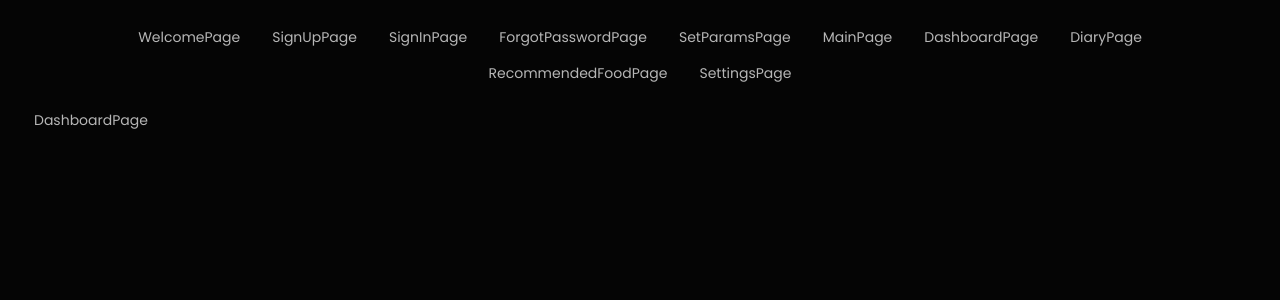
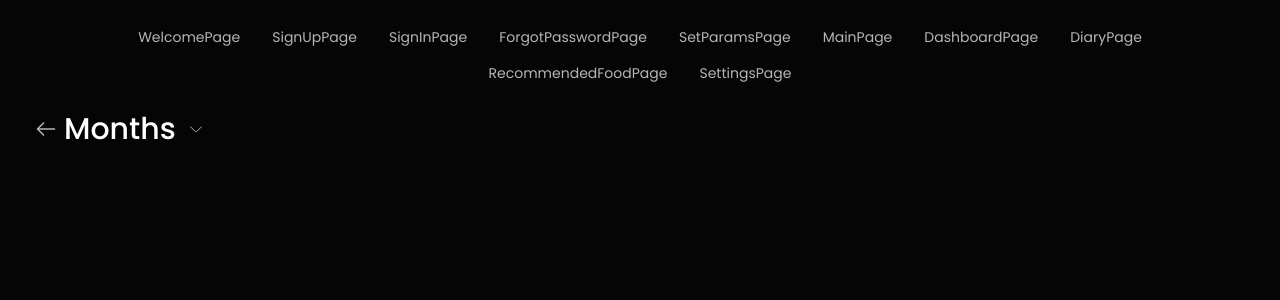
Before and after one commit to MAKCKACHKA/healthy_hub, a React (Vite) app: page /healthy_hub/dashboard in a window 1280 px wide. Shown: the top 300 px of the page. Built offline with nearby package versions, Linux system fonts and the light colour scheme.

Commit message:
init dashboard commit
add:
- dashboard files
- basic time selection logic and styles

```diff
--- a/src/pages/DashboardPage/DashboardPage.jsx
+++ b/src/pages/DashboardPage/DashboardPage.jsx
@@ -1,7 +1,9 @@
+import { TimeSelection } from "./TimeSelection/TimeSelection";
+
 export default function DashboardPage() {
   return (
     <>
-      <p>DashboardPage</p>
+      <TimeSelection />
     </>
   );
 }
--- /dev/null
+++ b/src/pages/DashboardPage/TimeSelection/TimeSelection.jsx
@@ -0,0 +1,137 @@
+// import 'react-datepicker/dist/react-datepicker.css';
+import { useState } from 'react';
+import icons from './../../../assets/icons.svg';
+import React from 'react';
+import { GoBackToMainPageSvg, GoBackToMainPageWrapper, Header, HeaderWrapper, MonthPickerSvgInactive, MonthPickerSvgActive, MonthPickerWrapper } from './TimeSelection.styled';
+
+
+export const TimeSelection = () => {
+
+    const [date, setDate] = useState(null);
+    const [isArrowCliced, setClickOfArrow] = useState(false)
+
+    const GoBackToMainPage = (() => (
+        <GoBackToMainPageWrapper to="/main">
+            <GoBackToMainPageSvg>
+                <use href={`${icons}#icon-arrow-right`}></use>
+            </GoBackToMainPageSvg>
+        </GoBackToMainPageWrapper>
+    ));
+
+    const onClick = () => {
+        setClickOfArrow(!isArrowCliced)
+    }
+
+    const MonthPicker = (({ onClick }) => (
+        <MonthPickerWrapper onClick={onClick}>
+            <Header>Months</Header>
+            {!isArrowCliced ?
+                <MonthPickerSvgInactive>
+                    <use href={`${icons}#icon-arrow-down`}></use>
+                </MonthPickerSvgInactive>
+                :
+                <>
+                    <MonthPickerSvgActive>
+                        <use href={`${icons}#icon-arrow-down`}></use>
+                    </MonthPickerSvgActive>
+                    <ListOfMonthes/>
+                </>
+            }
+        </MonthPickerWrapper>
+    ));
+
+    const currentDate = new Date();
+    const previousMonth = currentDate.getMonth() - 1;
+    const currentMonth = currentDate.getMonth()
+
+    const previousMonthName = new Date(currentDate.getFullYear(), previousMonth, 1)
+    .toLocaleString('en-US', { month: 'long' });
+
+    const currentMonthName = new Date(currentDate.getFullYear(), currentMonth, 1)
+    .toLocaleString('en-US', { month: 'long' });
+
+    const currentAndPreviousMonth = [previousMonthName,currentMonthName]
+
+    const ListOfMonthes = (() => (
+        <ul>
+            {currentAndPreviousMonth.map((month) => {
+                return <li>{month}</li>
+            })}
+        </ul>
+    ))
+
+
+
+
+
+    return (
+        <HeaderWrapper>
+            <GoBackToMainPage />
+            <MonthPicker onClick={onClick} />
+        </HeaderWrapper>
+    )
+}
+
+
+
+
+
+
+
+
+
+    // const MonthPicker = styled.div`
+    //     .react-datepicker__header.react-datepicker-year-header {
+    //         display: none;
+    //     };
+    //     .react-datepicker__navigation.react-datepicker__navigation--previous {
+    //         display: none;
+    //     };
+    //     .react-datepicker__navigation.react-datepicker__navigation--next{
+    //         display: none;
+    //     };
+    // `;
+
+    // const filterDate = (date) => {
+    //     const currentDate = new Date();
+    //     return ([date.getMonth() === currentDate.getMonth(), date.getMonth() === currentDate.getMonth() - 1]
+
+    //     );
+    // };
+
+    // console.log(date.getMonth())
+        // const currentDatee = new Date()
+        // console.log(currentDatee.getTime())
+
+
+
+
+
+
+
+
+
+
+
+{/* <MonthPicker>
+
+            <DatePicker
+                selected={date}
+                onChange={(date) => setDate(date)}
+                dateFormat="MMMM"
+                excludeDates={[
+                    previousMonth, currentMonth,
+                ]}
+                showMonthYearPicker
+                customInput={<CustomMonthInput />}
+            />
+            <DatePicker
+            selected={date}
+            onChange={(date) => setDate(date)}
+            dateFormat="MMMM"
+            showMonthYearPicker
+            customInput={<CustomMonthInput />}
+            dropdownMode="select"
+            filterDate={filterDate}
+            />
+            </MonthPicker> */}
--- /dev/null
+++ b/src/pages/DashboardPage/TimeSelection/TimeSelection.styled.jsx
@@ -0,0 +1,69 @@
+import { Link } from 'react-router-dom';
+import styled, {css} from 'styled-components';
+
+export const HeaderWrapper = styled.div`
+        display: flex;
+        align-items: center;
+
+`
+
+export const Header = styled.h1`
+       font-family: Poppins;
+        font-size: 30px;
+        font-style: normal;
+        font-weight: 500;
+        line-height: 36px;
+        margin-right: 12px;
+`;
+
+export const GoBackToMainPageWrapper  = styled(Link)`
+        width: 24px;
+        height: 24px;
+        display: inline-block;
+        cursor: pointer;
+`;
+
+export const GoBackToMainPageSvg  = styled.svg`
+        width: 24px;
+        height: 24px;
+        stroke: var(--primary-text-color);
+        fill:transparent;
+        transform: rotate(180deg);
+        transition:
+                stroke 0.3s;
+        &:hover,
+        &:focus {
+                stroke: var(--primary-btn-color);
+        }
+
+`;
+
+export const MonthPickerWrapper = styled.div`
+        display: flex;
+        cursor: pointer;
+        margin-left: 6px;
+        align-items: center;
+`;
+
+const MonthPickerSvg = css`
+        width: 16px;
+        height: 16px;
+        fill: transparent;
+`
+
+export const MonthPickerSvgInactive = styled.svg`
+        ${MonthPickerSvg};
+        stroke: var(--primary-text-color);
+        transition:
+                stroke 0.3s;
+        &:hover,
+        &:focus {
+                stroke: var(--primary-btn-color);
+                }
+`;
+
+export const MonthPickerSvgActive = styled.svg`
+        ${MonthPickerSvg};
+        stroke: var(--primary-btn-color);
+        transform: rotate(180deg);
+`;
--- /dev/null
+++ b/src/pages/DashboardPage/WeightGraph/WeightGraph.jsx
@@ -0,0 +1,6 @@
+export const WeightGraph = () => {
+    return (
+        <>
+        </>
+    )
+}
```
Also changed, not shown: src/pages/DashboardPage/CaloriesGraph/CaloriesGraph.jsx (added, +10 -0 lines), src/pages/DashboardPage/WaterGraph/WaterGraph.jsx (added, +10 -0 lines).
